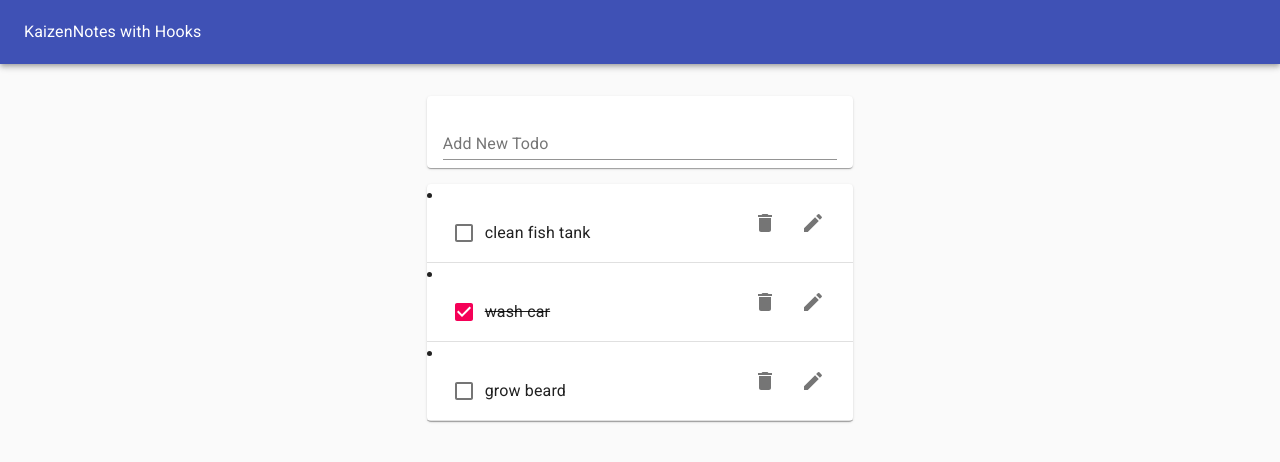
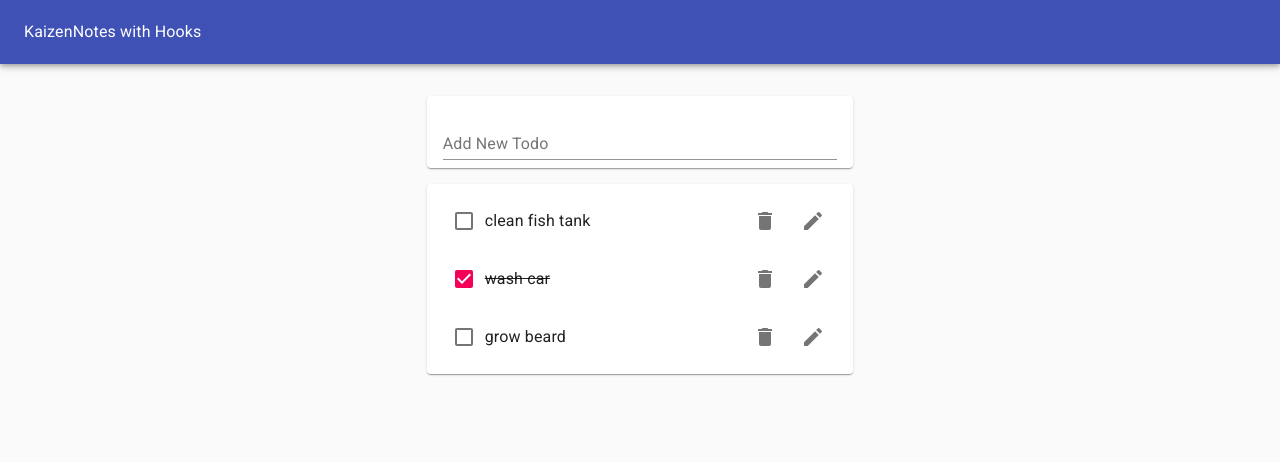
Before and after one commit to richardqge/react-KaizenNotes, a React (Create React App) app: page / in a window 1280 px wide. Shown: the top 462 px of the page. Built offline with nearby package versions, Linux system fonts and the light colour scheme.

Commit message:
Add add/remove/toggle functions in TodoApp.js, allows toggling and deletion via uuid() with Hooks

```diff
--- a/package.json
+++ b/package.json
@@ -10,7 +10,8 @@
     "@testing-library/user-event": "^7.2.1",
     "react": "^16.12.0",
     "react-dom": "^16.12.0",
-    "react-scripts": "3.4.0"
+    "react-scripts": "3.4.0",
+    "uuid": "^7.0.1"
   },
   "scripts": {
     "start": "react-scripts start",
--- a/src/Todo.js
+++ b/src/Todo.js
@@ -7,15 +7,15 @@ import DeleteIcon from '@material-ui/icons/Delete';
 import EditIcon from '@material-ui/icons/Edit';
 import ListItemSecondaryAction from '@material-ui/core/ListItemSecondaryAction';
 
-function Todo({task, completed}){
+function Todo({task, completed, removeTodo, id, toggleTodo}){
   return(
     <ListItem>
-      <Checkbox tabIndex={-1} checked={completed}/>
+      <Checkbox tabIndex={-1} checked={completed} onClick={()=>toggleTodo(id)}/>
       <ListItemText style={{textDecoration: completed? "line-through": "none"}}>
         {task}
       </ListItemText>
       <ListItemSecondaryAction>
-        <IconButton aria-label="Delete">
+        <IconButton aria-label="Delete" onClick={()=>removeTodo(id)}>
           <DeleteIcon/>
         </IconButton>
         <IconButton aria-label="Edit">
--- a/src/TodoApp.js
+++ b/src/TodoApp.js
@@ -6,6 +6,7 @@ import Paper from "@material-ui/core/Paper";
 import AppBar from "@material-ui/core/AppBar";
 import Toolbar from "@material-ui/core/Toolbar";
 import Grid from "@material-ui/core/Grid";
+import uuid from 'uuid/v4';
 
 function TodoApp() {
   const initialTodos = [
@@ -16,7 +17,19 @@ function TodoApp() {
   const [todos, setTodos] = useState(initialTodos);
 
   const addTodo = newTodoText => {
-    setTodos([...todos, { id: 4, task: newTodoText, completed: false }]);
+    setTodos([...todos, { id: uuid(), task: newTodoText, completed: false }]);
+  };
+
+  const removeTodo = todoId => {
+    const updatedTodos = todos.filter(todo=>todo.id !== todoId);
+    setTodos(updatedTodos);
+  }
+
+  const toggleTodo = todoId =>{
+    const updatedTodos = todos.map(todo =>
+        todo.id === todoId ? {...todo, completed: !todo.completed} : todo
+      );
+    setTodos(updatedTodos);
   };
   return (
     <Paper
@@ -36,7 +49,7 @@ function TodoApp() {
       <Grid container justify="center" style={{marginTop:"1rem"}}>
         <Grid item xs={11} md={8} lg={4}>
           <TodoForm addTodo={addTodo} />
-          <TodoList todos={todos} />
+          <TodoList todos={todos} removeTodo={removeTodo} toggleTodo={toggleTodo}/>
         </Grid>
       </Grid>
     </Paper>
--- a/src/TodoList.js
+++ b/src/TodoList.js
@@ -4,17 +4,23 @@ import List from "@material-ui/core/List";
 import ListItem from "@material-ui/core/ListItem";
 import ListItemText from "@material-ui/core/ListItemText";
 import Divider from "@material-ui/core/Divider";
+
 import Todo from "./Todo";
-function TodoList(props) {
+function TodoList({ todos, removeTodo, toggleTodo }) {
   return (
     <Paper>
-      {props.todos.map(todo => (
-        <>
-          <Todo task={todo.task} key={todo.id} completed={todo.completed} />
-
-          <Divider />
-        </>
-      ))}
+      <List>
+        {todos.map(todo => (
+          <Todo
+            id={todo.id}
+            task={todo.task}
+            key={todo.id}
+            completed={todo.completed}
+            removeTodo={removeTodo}
+            toggleTodo={toggleTodo}
+          />
+        ))}
+      </List>
     </Paper>
   );
 }
```
Also changed, not shown: 1 other file (tests, documents, lock files or other folders).
